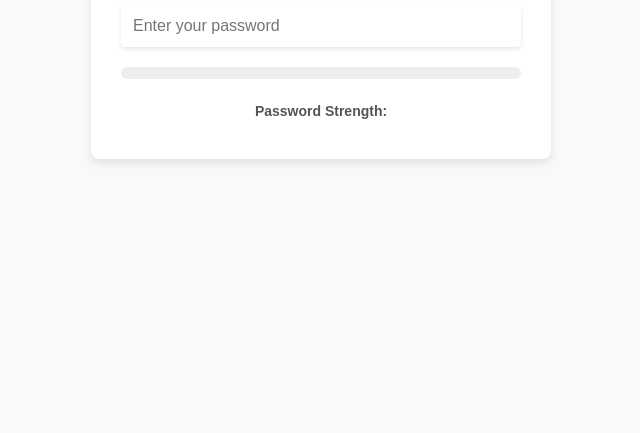
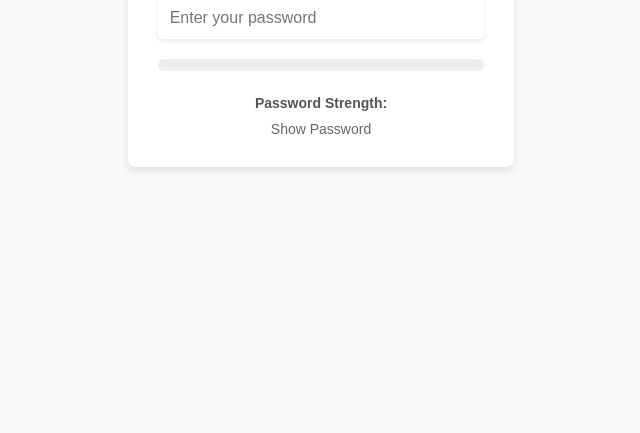
Before and after one commit to 3y-fz/Password-Strength, a plain HTML site: page index.html in a window 1280 px wide. Shown: the part 367-800 px from the top of the page, without its empty margins (319-959 px from the left). Drawn offline with Linux system fonts and the light colour scheme.

Commit message:
Update index.html

```diff
--- a/index.html
+++ b/index.html
@@ -20,7 +20,6 @@
       box-shadow: 0 4px 8px rgba(0, 0, 0, 0.1);
       text-align: center;
       max-width: 400px;
-      width: 90%;
     }
 
     .password-strength h2 {
@@ -93,10 +92,10 @@
       margin-bottom: 10px;
     }
 
-    @media only screen and (max-width: 600px) {
-      .password-strength {
-        max-width: 300px;
-      }
+    .password-strength .toggle-password {
+      font-size: 14px;
+      color: #666;
+      cursor: pointer;
     }
   </style>
 </head>
@@ -109,6 +108,7 @@
     </div>
     <div class="strength-line"></div>
     <div class="strength-label">Password Strength: <span id="strength-text"></span></div>
+    <div class="toggle-password" onclick="togglePasswordVisibility()">Show Password</div>
   </div>
 
   <script>
@@ -116,6 +116,7 @@
     var strengthMeterFill = document.querySelector(".strength-meter-fill");
     var strengthText = document.getElementById("strength-text");
     var strengthLine = document.querySelector(".strength-line");
+    var togglePasswordButton = document.querySelector(".toggle-password");
 
     passwordInput.addEventListener("input", function() {
       var password = passwordInput.value;
@@ -128,6 +129,11 @@
 
     function calculatePasswordStrength(password) {
   var strength = 0;
+
+  // Reject passwords containing Arabic characters
+  if (/[\u0600-\u06FF]/.test(password)) {
+    return -1;
+  }
 
   if (password.length >= 8) {
     strength += 30;
@@ -147,6 +153,7 @@
 
   return strength;
 }
+
 
     function updateStrengthText(strength) {
       if (strength <= 30) {
@@ -171,6 +178,16 @@
         strengthLine.className = "strength-line strength-line-strong";
       }
     }
+
+    function togglePasswordVisibility() {
+      if (passwordInput.type === "password") {
+        passwordInput.type = "text";
+        togglePasswordButton.textContent = "Hide Password";
+      } else {
+        passwordInput.type = "password";
+        togglePasswordButton.textContent = "Show Password";
+      }
+    }
   </script>
 </body>
 </html>
```
Lines whose indentation alone changed are shown as unchanged.
